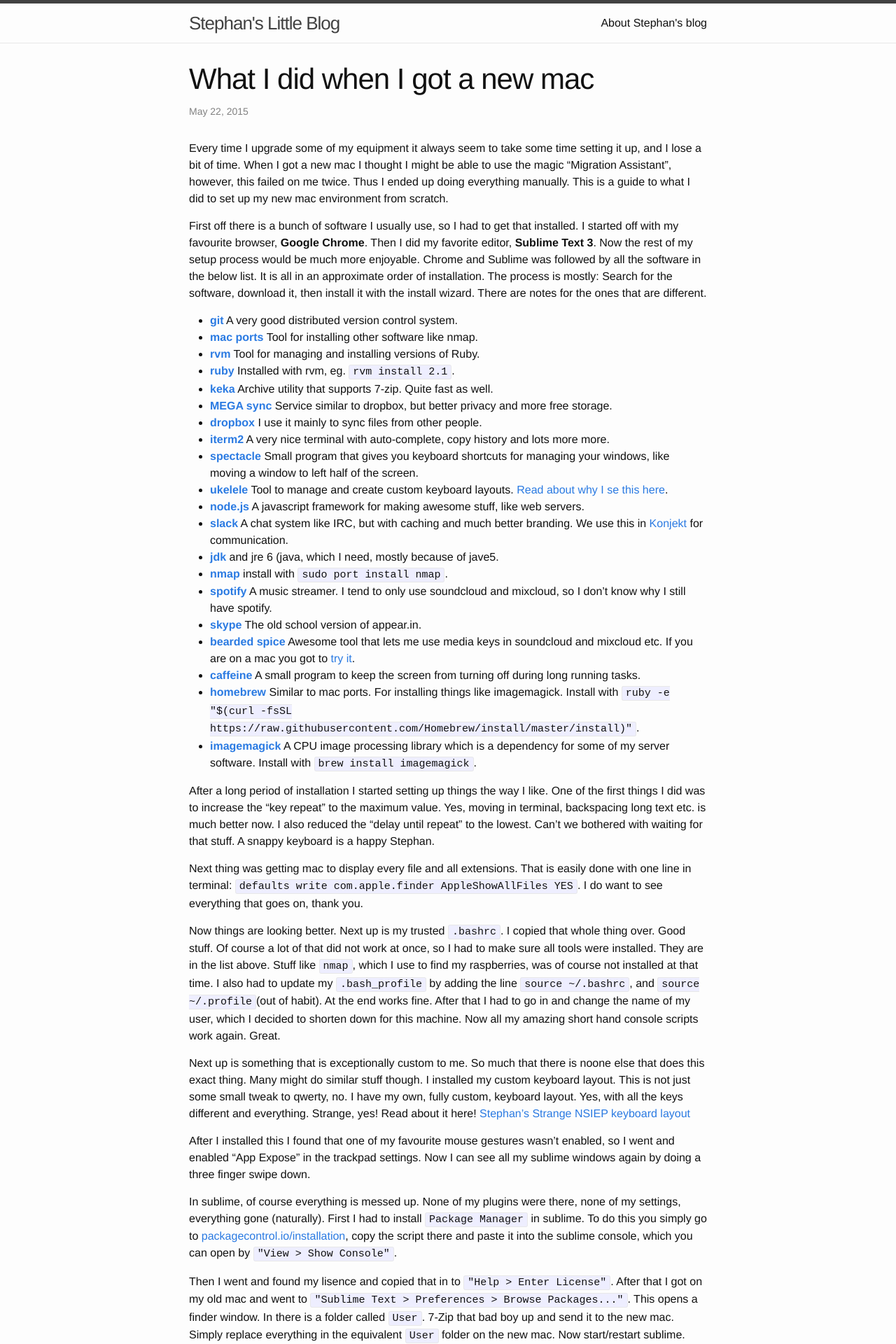
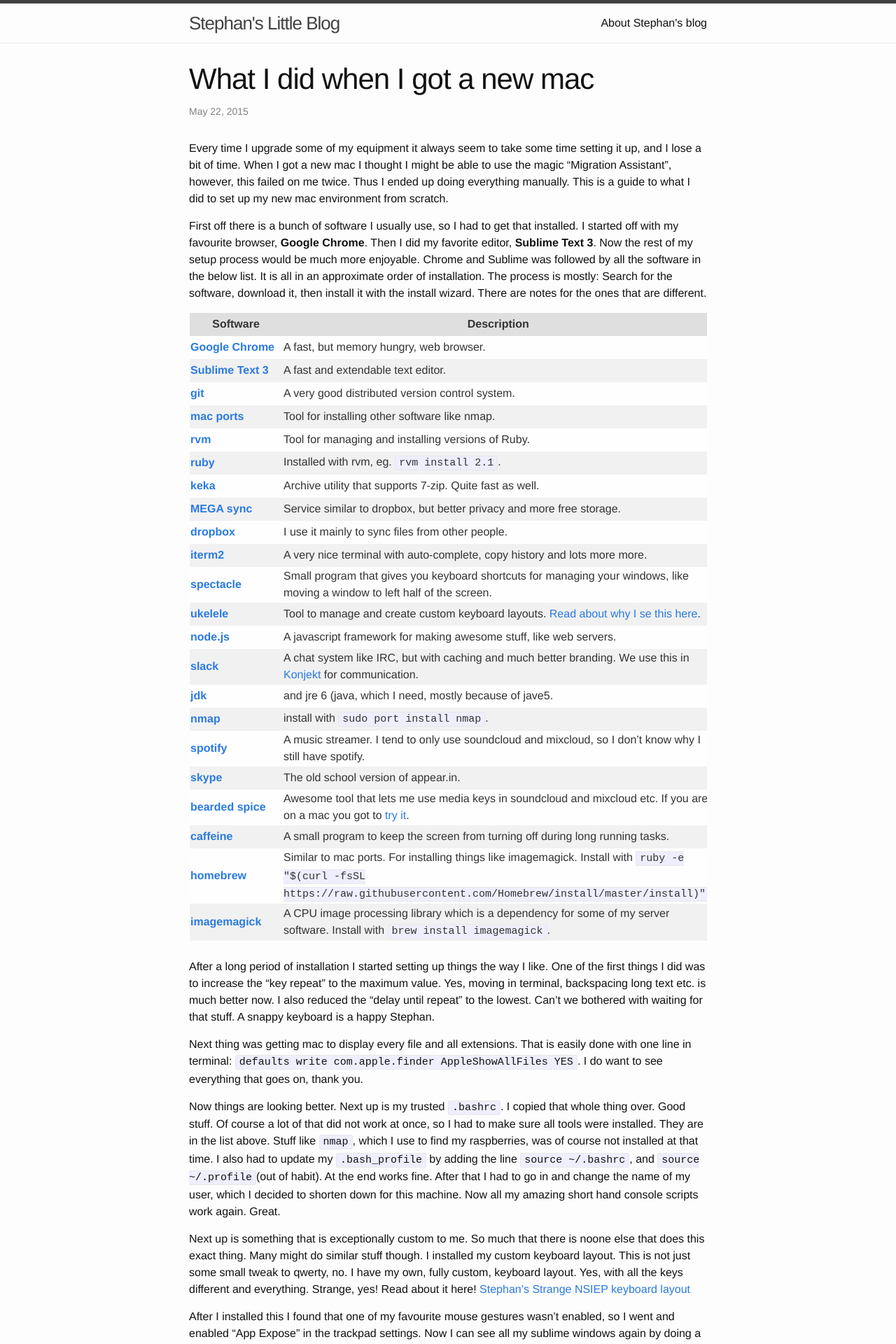
Before and after one commit to stephan-nordnes-eriksen/stephan-nordnes-eriksen.github.io, a Jekyll site: the page built from _posts/2015-05-22-new-mac.markdown, in a window 1280 px wide. Shown: the top 1920 px of the page at 70% size. Built offline with Jekyll 4.4.1, drawn with Linux system fonts in a browser that asks for light colours; comment, search, counter and statistics services are not loaded.

Commit message:
adding table to new-mac post. Updating styles and more.

```diff
--- a/_posts/2015-05-22-new-mac.markdown
+++ b/_posts/2015-05-22-new-mac.markdown
@@ -11,26 +11,30 @@ Every time I upgrade some of my equipment it always seem to take some time setti
 
 First off there is a bunch of software I usually use, so I had to get that installed. I started off with my favourite browser, **Google Chrome**. Then I did my favorite editor, **Sublime Text 3**. Now the rest of my setup process would be much more enjoyable. Chrome and Sublime was followed by all the software in the below list. It is all in an approximate order of installation. The process is mostly: Search for the software, download it, then install it with the install wizard. There are notes for the ones that are different.
 
- - [**git**](https://git-scm.com/) A very good distributed version control system.
- - [**mac ports**](https://www.macports.org/) Tool for installing other software like nmap.
- - [**rvm**](rvm.io) Tool for managing and installing versions of Ruby.
- - [**ruby**](ruby-lang.org) Installed with rvm, eg. `rvm install 2.1`.
- - [**keka**](http://www.kekaosx.com/en/) Archive utility that supports 7-zip. Quite fast as well.
- - [**MEGA sync**](mega.co.nz) Service similar to dropbox, but better privacy and more free storage.
- - [**dropbox**](dropbox.com) I use it mainly to sync files from other people.
- - [**iterm2**](https://www.iterm2.com/) A very nice terminal with auto-complete, copy history and lots more more.
- - [**spectacle**](http://spectacleapp.com/) Small program that gives you keyboard shortcuts for managing your windows, like moving a window to left half of the screen.
- - [**ukelele**](http://scripts.sil.org/cms/scripts/page.php?site_id=nrsi&id=ukelele) Tool to manage and create custom keyboard layouts. [Read about why I se this here](/keyboard/custom/tech/2015/05/22/nsiep.html).
- - [**node.js**](nodejs.org) A javascript framework for making awesome stuff, like web servers.
- - [**slack**](slack.com) A chat system like IRC, but with caching and much better branding. We use this in [Konjekt](https://konjekt.com) for communication.
- - [**jdk**](http://www.oracle.com/technetwork/java/javase/downloads/index.html)  and jre 6 (java, which I need, mostly because of jave5.
- - [**nmap**](https://nmap.org/) install with `sudo port install nmap`.
- - [**spotify**](spotify.com) A music streamer. I tend to only use soundcloud and mixcloud, so I don't know why I still have spotify.
- - [**skype**](skype.com) The old school version of appear.in.
- - [**bearded spice**](http://beardedspice.com/) Awesome tool that lets me use media keys in soundcloud and mixcloud etc. If you are on a mac you got to [try it](http://beardedspice.com/).
- - [**caffeine**](https://itunes.apple.com/us/app/caffeine/id411246225?mt=12) A small program to keep the screen from turning off during long running tasks.
- - [**homebrew**](brew.sh) Similar to mac ports. For installing things like imagemagick. Install with `ruby -e "$(curl -fsSL https://raw.githubusercontent.com/Homebrew/install/master/install)"`.
- - [**imagemagick**](http://www.imagemagick.org/script/index.php) A CPU image processing library which is a dependency for some of my server software. Install with `brew install imagemagick`.
+| Software | Description |
+| -------- | ----------- |
+| [**Google Chrome**](http://www.google.com/chrome/) | A fast, but memory hungry, web browser. |
+| [**Sublime Text 3**](http://www.sublimetext.com/3) | A fast and extendable text editor. |
+| [**git**](https://git-scm.com/) | A very good distributed version control system. |
+| [**mac ports**](https://www.macports.org/) | Tool for installing other software like nmap. |
+| [**rvm**](rvm.io) | Tool for managing and installing versions of Ruby. |
+| [**ruby**](ruby-lang.org) | Installed with rvm, eg. `rvm install 2.1`. |
+| [**keka**](http://www.kekaosx.com/en/) | Archive utility that supports 7-zip. Quite fast as well. |
+| [**MEGA sync**](mega.co.nz) | Service similar to dropbox, but better privacy and more free storage. |
+| [**dropbox**](dropbox.com) | I use it mainly to sync files from other people. |
+| [**iterm2**](https://www.iterm2.com/) | A very nice terminal with auto-complete, copy history and lots more more. |
+| [**spectacle**](http://spectacleapp.com/) | Small program that gives you keyboard shortcuts for managing your windows, like moving a window to left half of the screen. |
+| [**ukelele**](http://scripts.sil.org/cms/scripts/page.php?site_id=nrsi&id=ukelele) | Tool to manage and create custom keyboard layouts. [Read about why I se this here](/keyboard/custom/tech/2015/05/22/nsiep.html). |
+| [**node.js**](nodejs.org) | A javascript framework for making awesome stuff, like web servers. |
+| [**slack**](slack.com) | A chat system like IRC, but with caching and much better branding. We use this in [Konjekt](https://konjekt.com) for communication. |
+| [**jdk**](http://www.oracle.com/technetwork/java/javase/downloads/index.html) |  and jre 6 (java, which I need, mostly because of jave5. |
+| [**nmap**](https://nmap.org/) | install with `sudo port install nmap`. |
+| [**spotify**](spotify.com) | A music streamer. I tend to only use soundcloud and mixcloud, so I don't know why I still have spotify. |
+| [**skype**](skype.com) | The old school version of appear.in. |
+| [**bearded spice**](http://beardedspice.com/) | Awesome tool that lets me use media keys in soundcloud and mixcloud etc. If you are on a mac you got to [try it](http://beardedspice.com/). |
+| [**caffeine**](https://itunes.apple.com/us/app/caffeine/id411246225?mt=12) | A small program to keep the screen from turning off during long running tasks. |
+| [**homebrew**](brew.sh) | Similar to mac ports. For installing things like imagemagick. Install with `ruby -e "$(curl -fsSL https://raw.githubusercontent.com/Homebrew/install/master/install)"`. |
+| [**imagemagick**](http://www.imagemagick.org/script/index.php) | A CPU image processing library which is a dependency for some of my server software. Install with `brew install imagemagick`. |
 
 
 After a long period of installation I started setting up things the way I like. One of the first things I did was to increase the "key repeat" to the maximum value. Yes, moving in terminal, backspacing long text etc. is much better now. I also reduced the "delay until repeat" to the lowest. Can't we bothered with waiting for that stuff. A snappy keyboard is a happy Stephan.
--- a/css/main.scss
+++ b/css/main.scss
@@ -49,5 +49,6 @@ $on-laptop:        800px;
 @import
         "base",
         "layout",
-        "syntax-highlighting"
+        "syntax-highlighting",
+        "table-style"
 ;
```
Also changed, not shown: 3 other files.
